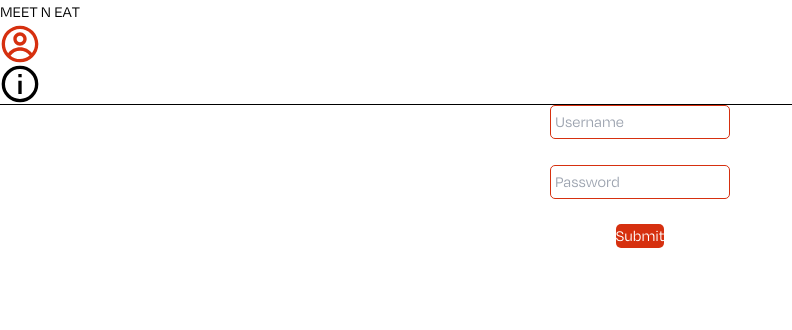
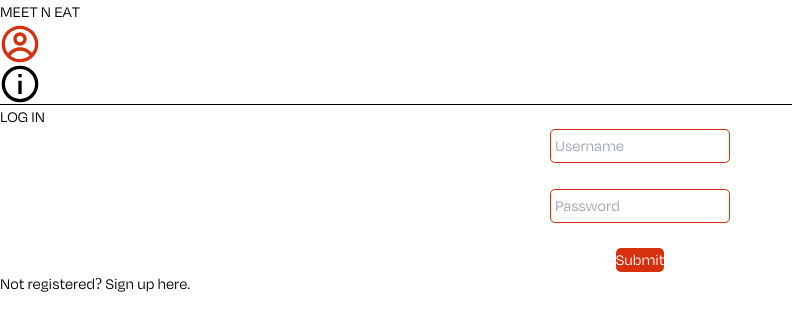
Before and after one commit to Meet-N-Eat/Frontend, a React (Create React App) app: page /users/authentication/login in a window 1280 px wide. Shown: the top 330 px of the page, without its empty margins (0-792 px from the left). Built offline with nearby package versions, Linux system fonts and the light colour scheme.

Commit message:
removes logInMessage context from App.js and builds link to SignUp in LogIn.js

```diff
--- a/src/App.js
+++ b/src/App.js
@@ -20,7 +20,6 @@ export const Context = createContext()
 function App() {
   // Context variables
   const [loggedInUser, dispatchUser] = useReducer(axiosReducer, { username: '', password: ''})
-  let logInMessage = false
   const defaultImage = 'https://cdn.pixabay.com/photo/2015/10/05/22/37/blank-profile-picture-973460_1280.png'
   const colorTemplate = {
     darkColor: '#D6300F',
@@ -30,13 +29,12 @@ function App() {
 
   return (
     <div className="App">
-        <Context.Provider value={{'loggedInUser': loggedInUser, 'dispatchUser': dispatchUser, 'defaultImage': defaultImage, 'colorTemplate': colorTemplate, 'logInMessage': logInMessage }}>
+        <Context.Provider value={{'loggedInUser': loggedInUser, 'dispatchUser': dispatchUser, 'defaultImage': defaultImage, 'colorTemplate': colorTemplate }}>
       <header>
         <NavBar />
       </header>
       <main>
           <Routes>
-            {/* <Route path="*" element={<Navigate to="/home" />} /> */}
             <Route path="/" element={<Home />} />
             <Route path='/users/authentication/login' element={<LogIn />} />
             <Route path='/users/authentication/signup' element={<SignUp />} />
--- a/src/components/LoginSignUp/LogIn.js
+++ b/src/components/LoginSignUp/LogIn.js
@@ -1,6 +1,6 @@
 import { useReducer, useContext, useEffect, useRef } from 'react';
 import { Button } from 'react-bootstrap'
-import { useNavigate, useLocation } from 'react-router-dom';
+import { useNavigate, useLocation, Link } from 'react-router-dom';
 import { Context } from '../../App';
 import { axiosAll } from '../../data-and-functions/axiosAll';
 
@@ -62,6 +62,7 @@ const LogIn = () => {
   return (
     <div>
       <div className='container'>
+        <h1>LOG IN</h1>
         { location.state !== null && <h2>You'll need to log in to access this feature!</h2> }
         <form
           style={{display:'flex', flexDirection:'column', justifyContent:'center', alignItems:"center"}}
@@ -92,6 +93,9 @@ const LogIn = () => {
           >Submit</Button>{' '}
       </form>
     </div>
+    <Link to='/users/authentication/signup'>
+      Not registered? Sign up here.
+    </Link>
   </div>
   );
 };
--- a/src/components/LoginSignUp/SignUp.js
+++ b/src/components/LoginSignUp/SignUp.js
@@ -66,6 +66,7 @@ const SignUp = () => {
         </Modal.Body>
       </Modal>
       <div className='container'>
+        <h1>SIGN UP</h1>
         <form
           style={{display:'flex', flexDirection:'column', justifyContent:'center', alignItems:"center"}}
           action=''
--- a/src/components/RestaurantCard.js
+++ b/src/components/RestaurantCard.js
@@ -11,7 +11,7 @@ const RestaurantCard = ({ restaurant, setLikeRefresh, hideLikeButton }) => {
 
     const likedImage = 'https://upload.wikimedia.org/wikipedia/commons/thumb/f/f1/Heart_coraz%C3%B3n.svg/1200px-Heart_coraz%C3%B3n.svg.png'
     const notLikedImage = 'https://www.iconpacks.net/icons/1/free-heart-icon-492-thumb.png'
-    const { colorTemplate, loggedInUser, dispatchUser, logInMessage }  = useContext(Context)
+    const { colorTemplate, loggedInUser, dispatchUser }  = useContext(Context)
     const navigate = useNavigate()
     const [buttonIcon, setButtonIcon] = useState(liked() ? likedImage : notLikedImage)
     const { name, image_url, display_phone, price } = restaurant
```
